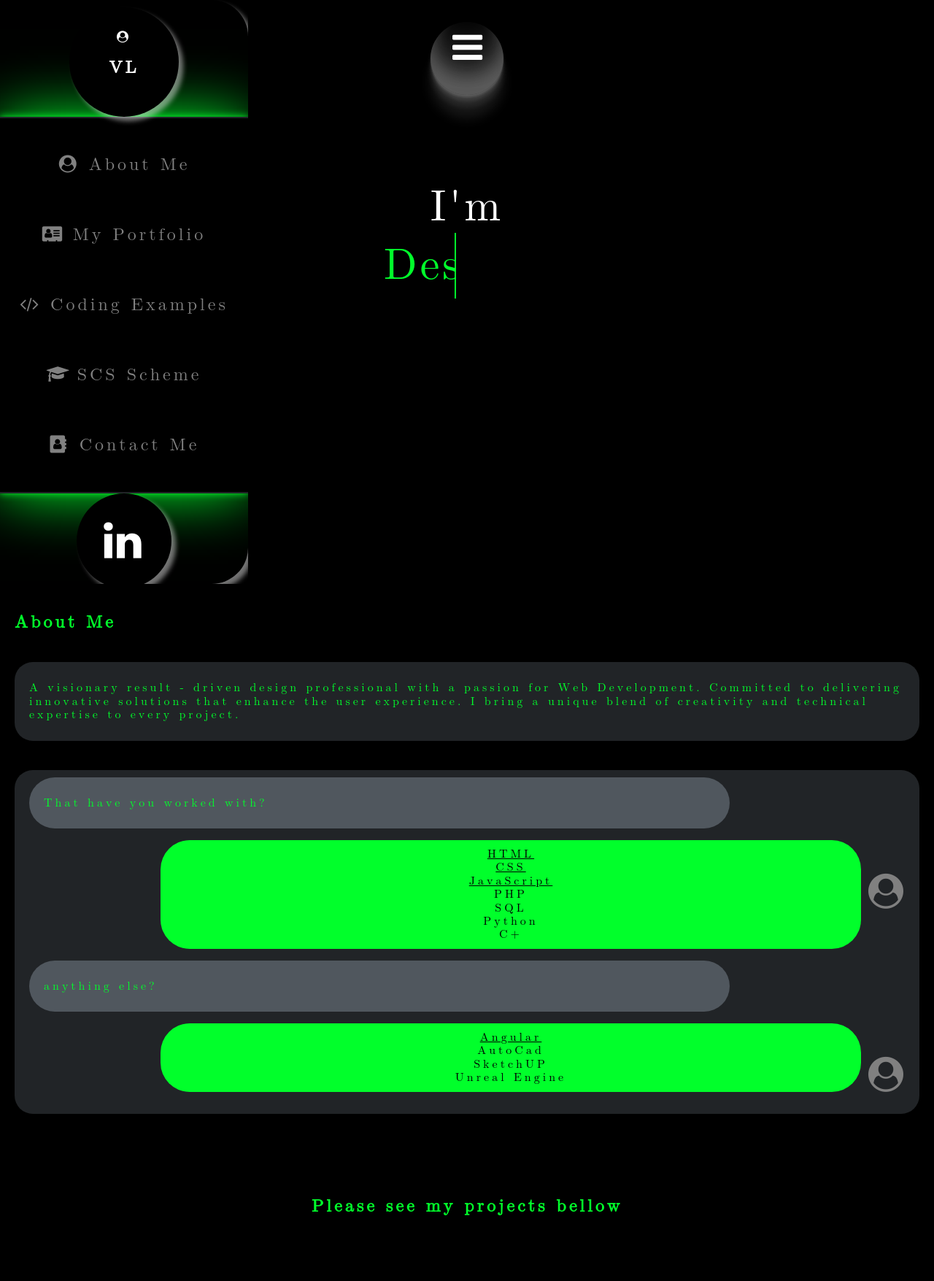
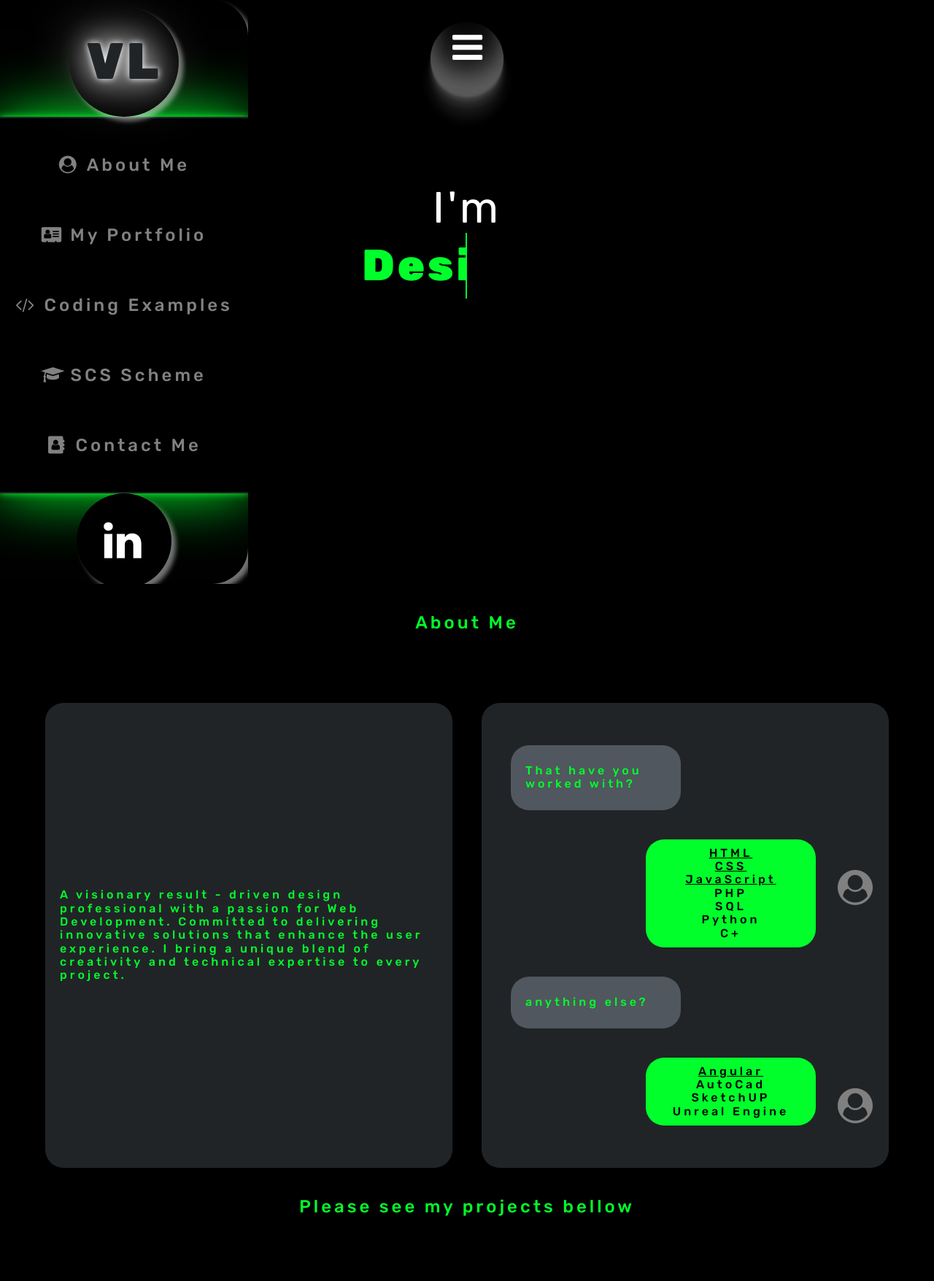
Before and after one commit to ViolaLast/portfolio, a PHP site: page / in a window 1280 px wide. Shown: the top 1755 px of the page at 73% size. Run offline with PHP 8.4, Linux system fonts and the light colour scheme.

Commit message:
font is introduced

```diff
--- a/css/portstyle.css
+++ b/css/portstyle.css
@@ -1,3 +1,4 @@
+@import url("https://fonts.googleapis.com/css2?family=Rubik:wght@400;500;600;900&display=swap");
 @media screen and (min-width: 768px) {
   .container {
     flex-direction: row !important;
@@ -9,7 +10,7 @@
     margin: 20px 20px !important;
   }
 }
-.contact {
+.contact, .qualification {
   max-width: 741px;
 }
 
@@ -28,12 +29,22 @@
   .nav:hover .sidebar-main {
     background-color: white !important;
   }
+  .aboutme {
+    flex-direction: row !important;
+    flex-wrap: wrap;
+  }
+  .aboutme .textbox, .aboutme .qualification {
+    width: 45%;
+    margin: 20px;
+  }
 }
 * {
   width: 100%;
   box-sizing: border-box;
   padding: 0;
   list-style: none;
+  font-family: "Rubik", sans-serif;
+  font-weight: 500;
 }
 * a {
   text-decoration: none;
@@ -55,7 +66,6 @@ body {
   align-items: center;
   display: grid;
   letter-spacing: 4px;
-  font-family: math, emoji;
 }
 
 .container {
@@ -70,6 +80,11 @@ body {
 
 .fa {
   width: 30px;
+}
+
+h2 {
+  justify-content: center;
+  display: flex;
 }
 
 .background {
@@ -223,6 +238,13 @@ header {
   text-align: center;
   border-radius: 0 50px 50px 0;
   box-shadow: 6px 6px 6px 0px rgba(255, 255, 255, 0.45);
+}
+
+h4 {
+  font-weight: 900;
+  font-size: 70px;
+  color: #212427;
+  text-shadow: 0 0 10px #fff, 0 0 40px #fff, 0 0 80px #fff;
 }
 
 .user-img {
@@ -391,12 +413,15 @@ header {
   position: relative;
   animation: slide 12s steps(4) infinite;
 }
+.dynamic-txts li span {
+  font-weight: bold;
+}
+
 @keyframes slide {
   100% {
     top: -360px;
   }
 }
-
 .dynamic-txts li::after {
   content: "";
   position: absolute;
@@ -405,7 +430,7 @@ header {
   width: 100%;
   background-color: #000000;
   border-left: 2px solid #01ff2b;
-  animation: typing 3s steps(12) infinite;
+  animation: typing 3s steps(13) infinite;
 }
 
 @keyframes typing {
@@ -422,12 +447,14 @@ header {
   color: #01ff2b;
   padding: 20px 20px 20px 20px;
   overflow-x: hidden !important;
+  justify-content: center;
 }
 
 .aboutme {
   height: 100vh;
   display: flex;
   flex-direction: column;
+  justify-content: center;
 }
 
 .textbox {
@@ -435,7 +462,13 @@ header {
   padding: 10px 20px;
   display: flex;
   flex-direction: column;
-  background-color: #000000;
+  justify-content: center;
+  margin: 20px 0;
+  border-radius: 25px;
+  padding: 10px 20px;
+  display: flex;
+  flex-direction: column;
+  background-color: #212427;
   justify-content: center;
 }
 .textbox a:hover {
@@ -570,10 +603,11 @@ iframe {
 }
 
 .view {
-  margin: 30px;
-  background-color: transparent;
+  width: 100%;
+  display: flex;
   opacity: 70%;
   border-radius: 20px;
+  justify-content: center;
   padding: 20px 10px;
   color: #fff;
   line-height: 2;
@@ -632,7 +666,7 @@ iframe {
 .contact-info {
   display: flex;
   flex-direction: column;
-  padding: 40px 0 0 0;
+  padding: 30px 0 0 0;
   width: 100%;
   height: 100%;
 }
@@ -671,6 +705,7 @@ iframe {
   color: #000000;
   width: 80%;
   text-align: center;
+  margin: 10px;
 }
 .my-message i {
   float: right;
@@ -731,6 +766,7 @@ iframe {
   display: flex;
   justify-content: center;
   margin-top: 50px;
+  text-decoration: underline;
 }
 
 footer {
--- a/index.html
+++ b/index.html
@@ -28,9 +28,8 @@
                         <div class="user-img">
                             <div class="image-wrap">
                                 <a href="#welcome">
-                                    <i class="fa fa-user-circle" aria-hidden="true"></i>
                                     <div>
-                                        <h2>VL</h2>
+                                        <h4>VL</h4>
                                     </div>
                                 </a>
                         </div>
@@ -87,6 +86,7 @@
                     <div class="star star7"></div>
                     <div class="star star8"></div>
 
+            <!-------------------------------------------welcome section------------------------------------------>
                     <div class="welcome" id="welcome">
                         <div class="text-container">
 
@@ -106,11 +106,11 @@
         </div>
         <div class="container">
 
-            <!-------------------------------------------welcome section------------------------------------------>
 
 
                 <!--------------------------------------------About me------------------------------------------>
             <div class="main">
+
                 <div class="aboutme" id="aboutme">
                     <h2 class="p-h1">About Me</h2>
                     <div class="textbox qualification">
--- a/scss/portstyle.scss
+++ b/scss/portstyle.scss
@@ -1,3 +1,7 @@
+
+
+@import url('https://fonts.googleapis.com/css2?family=Rubik:wght@400;500;600;900&display=swap');
+
 
 
 @media screen and (min-width: 768px){
@@ -13,7 +17,7 @@
 
   }
 }
-.contact{
+.contact, .qualification{
     max-width: 741px;
 }
 
@@ -35,6 +39,16 @@
 background-color: white !important;
   }
 }
+.aboutme{
+
+    flex-direction: row !important;
+    flex-wrap: wrap;
+    & .textbox, .qualification{
+        width: 45%;
+        margin: 20px;
+    }
+}
+
 }
 
 
@@ -45,6 +59,8 @@ background-color: white !important;
   // border: 1px solid black;
     padding: 0;
     list-style: none;
+    font-family: 'Rubik', sans-serif;
+    font-weight: 500;
 
     & a {
       text-decoration: none;
@@ -65,8 +81,6 @@ background-color: white !important;
     align-items: center;
     display:grid;
     letter-spacing: 4px;
-    font-family: math, emoji;
-
 }
 
 ::-webkit-scrollbar {
@@ -83,6 +97,14 @@ background-color: white !important;
 }
 .fa{
     width: 30px;
+}
+
+//------------------------------------------------------------------------------------------------h1-h6------------------------------------------------------------------------------------------------------------------------
+
+h2{
+    justify-content: center;
+    display: flex;
+
 }
 //------------------------------------------------------------------------------------------------------------------------------------------------------------------------------------------------------------------------------
 .background{
@@ -248,8 +270,17 @@ overflow: hidden;
 text-align: center;
 border-radius: 0 50px 50px 0;
 box-shadow: 6px 6px 6px 0px rgba(255, 255, 255, 0.45);
+}
+
+h4{
+    font-weight:900;
+    font-size: 70px;
+    color: $color-grey;
+    text-shadow: 0 0 10px $color-secondary,0 0 40px $color-secondary,0 0 80px $color-secondary;
 
 }
+
+
 .user-img{
     height:20%;
     display: flex;
@@ -414,6 +445,7 @@ display: flex;
         background: transparent;
         overflow: hidden;
 
+
     }
 
     .dynamic-txts li{
@@ -423,14 +455,17 @@ display: flex;
         top:0;
         position: relative;
         animation: slide 12s steps(4) infinite;
-
+        & span{
+            font-weight:bold;
+        }
+    }
         @keyframes slide {
             100%{
                 top: -360px;
             }
 
         }
-    }
+
 
     .dynamic-txts li::after{
         content:"";
@@ -440,7 +475,8 @@ display: flex;
         width: 100%;
         background-color: $color-primary;
         border-left: 2px solid $color-green;
-        animation: typing 3s steps(12) infinite;
+        animation: typing 3s steps(13) infinite;
+
     }
 
     @keyframes typing{
@@ -459,18 +495,26 @@ display: flex;
         color: $color-green;
         padding: 20px 20px 20px 20px;
         overflow-x: hidden !important;
+        justify-content: center;
     }
     .aboutme{
         height:100vh;
         display: flex;
         flex-direction: column;
+        justify-content: center;
     }
     .textbox{
         border-radius: 40px;
         padding: 10px 20px;
         display: flex;
         flex-direction: column;
-        background-color: $color-primary;
+        justify-content: center;
+        margin: 20px 0;
+        border-radius: 25px;
+        padding: 10px 20px;
+        display: flex;
+        flex-direction: column;
+        background-color: $color-grey;
         justify-content: center;
         & a:hover{
             text-decoration: underline;
@@ -609,10 +653,11 @@ iframe{
             }
 
 .view{
-    margin: 30px;
-    background-color: transparent;
+    width: 100%;
+    display: flex;
     opacity: 70%;
     border-radius: 20px;
+    justify-content: center;
     padding: 20px 10px;
     color: #fff;
     line-height: 2;
@@ -677,7 +722,7 @@ iframe{
       .contact-info{
         display: flex;
         flex-direction: column;
-        padding: 40px 0 0 0;
+        padding: 30px 0 0 0;
         width: 100%;
         height: 100%;
       }
@@ -717,6 +762,7 @@ iframe{
     color: #000000;
     width: 80%;
     text-align: center;
+    margin: 10px;
     & i{
         float:right;
         font-size: 3rem;
@@ -777,6 +823,7 @@ iframe{
         display: flex;
         justify-content: center;
         margin-top: 50px;
+        text-decoration: underline;
     }
     //-----------------------------------------------------------------------------Footer----------------------------------------------------------------------------------------------------------------------
 footer{
```
Also changed, not shown: 1 other file. Lines whose indentation alone changed are shown as unchanged.
